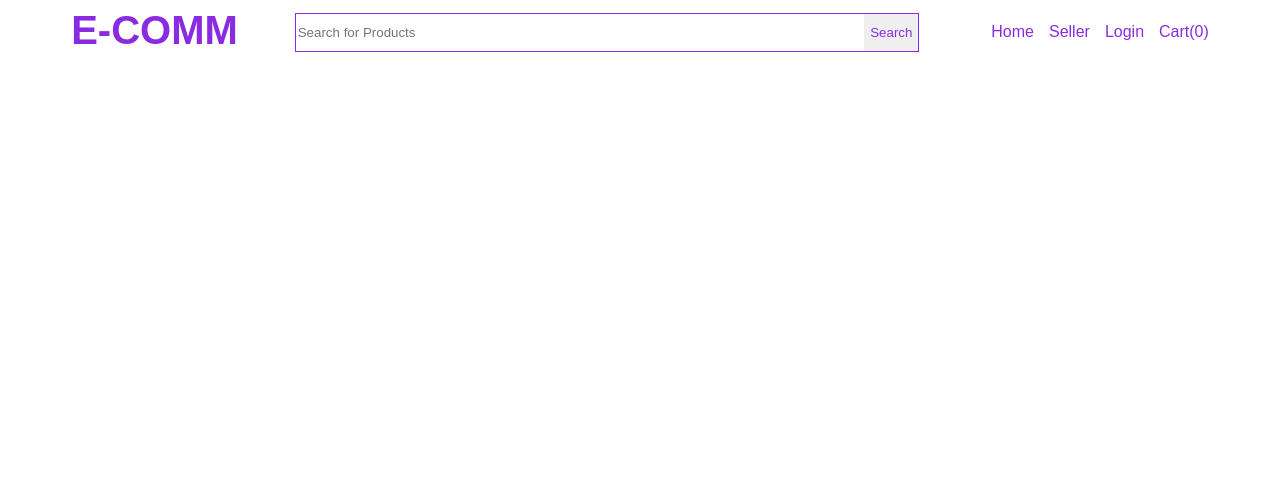
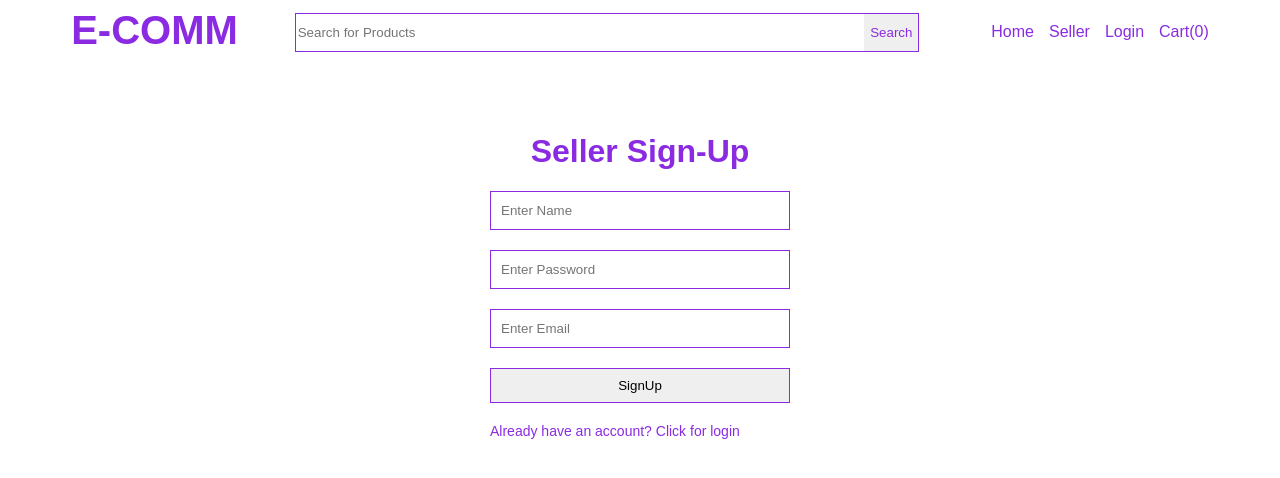
Before and after one commit to pranali7038/Angular-Project---ECOMM-Application, an Angular app: page /seller-auth in a window 1280 px wide. Before the commit this address led to /. Shown: the top 478 px of the page. Built offline with nearby package versions, Linux system fonts and the light colour scheme.

Commit message:
seller Login form with effective toggling

```diff
--- a/src/app/app.routes.ts
+++ b/src/app/app.routes.ts
@@ -13,10 +13,11 @@
     {
         path:'seller-auth',
         component:SellerAuth,
-        canActivate:[authGuard]
+
     },
     {
         path:'seller-home',
-        component:SellerHome
+        component:SellerHome,
+        canActivate:[authGuard]
     }
 ];
--- a/src/app/seller-auth/seller-auth.css
+++ b/src/app/seller-auth/seller-auth.css
@@ -1,6 +1,12 @@
-.signup{
+.signup,.login{
     text-align: center;
     margin-bottom: 50px;
     margin-top: 80px;
     color: blueviolet
 }
+.auth-toggle-link{
+    color: blueviolet;
+    font-size: 14px;
+    margin-top: 20px;
+    text-align: left;
+}
--- a/src/app/seller-auth/seller-auth.html
+++ b/src/app/seller-auth/seller-auth.html
@@ -1,5 +1,5 @@
 <div class="seller-auth">
-    <div class="signup">
+    <div *ngIf="!showLogin" class="signup">
         <h1>Seller Sign-Up</h1>
 
         <form #sellerSignUp="ngForm" (ngSubmit)="signUp(sellerSignUp.value)" class="common-form">
@@ -7,6 +7,19 @@
             <input class="form-input" type="password" ngModel name="password" placeholder="Enter Password">
             <input class="form-input" type="text" ngModel name="email" placeholder="Enter Email">
             <button class="form-button">SignUp</button>
+            <a class="auth-toggle-link" (click)="openLogin()">Already have an account? Click for login</a>
+        </form>
+    </div>
+
+     <div *ngIf="showLogin" class="login">
+        <h1>Seller Login</h1>
+
+        <form #sellerLogin="ngForm" (ngSubmit)="Login(sellerLogin.value)" class="common-form">
+             <input class="form-input" type="text" ngModel name="email" placeholder="Enter Email">
+            <input class="form-input" type="password" ngModel name="password" placeholder="Enter Password">
+            <button class="form-button">Login</button>
+            <a class="auth-toggle-link" (click)="openSignUp()">Don't have an account? Click for sign up</a>
+
         </form>
     </div>
 </div>
--- a/src/app/seller-auth/seller-auth.ts
+++ b/src/app/seller-auth/seller-auth.ts
@@ -3,16 +3,18 @@
 import {Seller} from '../services/seller'
 import { Router } from '@angular/router';
 import { SignUp } from '../data-type';
+import { NgIf } from '@angular/common';
 
 @Component({
   selector: 'app-seller-auth',
   standalone: true,
-  imports: [FormsModule],
+  imports: [FormsModule,NgIf],
   templateUrl: './seller-auth.html',
   styleUrls: ['./seller-auth.css']
 })
 export class SellerAuth {
 
+  showLogin = false
   constructor(private seller:Seller){}
 
   ngOnInit():void{
@@ -22,4 +24,15 @@
   signUp(data:SignUp):void{
     this.seller.userSignUp(data);
   }
+  Login(data:SignUp):void{
+    console.log(data);
+
+  }
+
+  openLogin(){
+    this.showLogin=true
+  }
+  openSignUp(){
+    this.showLogin=false
+  }
 }
--- a/src/db.json
+++ b/src/db.json
@@ -59,6 +59,12 @@
         "password": "123",
         "email": "pranali@email.com"
       }
+    },
+    {
+      "id": "fbfd",
+      "name": "pranali jahagirdar",
+      "password": "123",
+      "email": "pranali@email.com"
     }
   ]
 }
```
